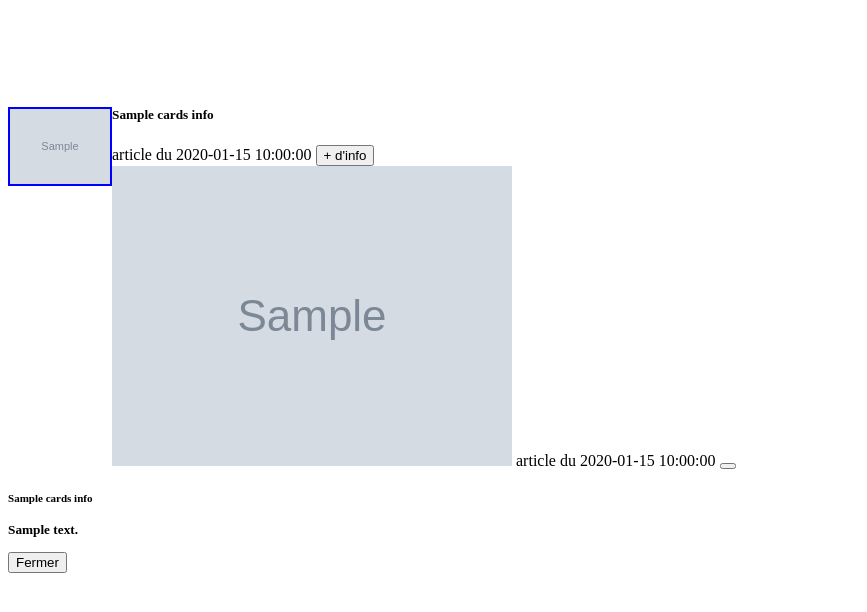
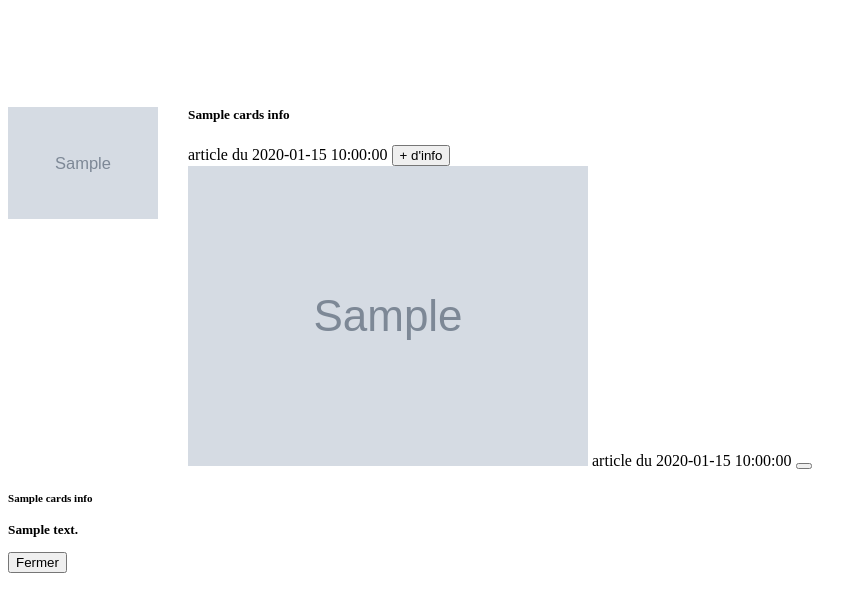
Before and after one commit to VeroBrossard/FluxMasters, a PHP site: template views/index_views.php in a window 1280 px wide. Shown: the top 612 px of the page, without its empty margins (0-867 px from the left). Run offline with PHP 8.4, Linux system fonts and the light colour scheme; the template is opened without the code that fills it: most values are stand-ins (such as "Sample title", 1, 10 or a date in 2020); grey boxes marked "Sample" are stand-in pictures.

Commit message:
passage des données de bases en variables dans index

```diff
--- a/controllers/basicInfo_controller.php
+++ b/controllers/basicInfo_controller.php
@@ -6,8 +6,8 @@ $cardsInfos = [];  //initialisation du tableau pour stocker les infos des Cards
 $arrayFluxOffered = [
   'Actualités' => 'https://www.01net.com/rss/info/flux-rss/flux-toutes-les-actualites/',
   'Tous les Tests 01.net' => 'https://www.01net.com/rss/tests/les-derniers-tests/rss-derniers-tests/',
-  'Produits High-Tech' => 'https://www.01net.com/info/flux-rss/',
-  'Applis & Logiciels' => 'https://www.01net.com/info/flux-rss/',
+  'Produits High-Tech' => 'https://www.01net.com/rss/actualites/produits/',
+  'Applis and Logiciels' => 'https://www.01net.com/rss/actualites/applis-logiciels/',
   'Jeux vidéos' => 'https://www.01net.com/rss/actualites/jeux/',
   'Technologie' => 'https://www.01net.com/rss/actualites/technos/',
   'Buzz société' => 'https://www.01net.com/rss/actualites/buzz-societe/',
--- a/views/index_views.php
+++ b/views/index_views.php
@@ -1,7 +1,7 @@
     <body>
         <!-- pour memoire  logo 01.net :
         src="https://scontent-cdt1-1.xx.fbcdn.net/v/t1.0-1/cp0/p50x50/75435858_10158004797767650_4207896055368384512_n.jpg?_nc_cat=1&ccb=2&_nc_sid=dbb9e7&_nc_ohc=xx80r1C07HMAX96DW6W&_nc_ht=scontent-cdt1-1.xx&tp=27&oh=66c49190dafeb285c0aca3ee62c43908&oe=6046FE1F" -->
-        <h1 style="color:white; text-align:center;"><?= $fluxTitle?> </h1>
+        <h1 style="color:white; text-align:center;"><?= $fluxTitle ?> </h1>
         <?php
         // pour   $cardsInfos[$countTotalItems] = ['title' => $title, 'date' => $pubdate, 'urlImg' => $urlImg, 'description' => $description, 'link' => $linkArticle];
         //$sous_util = $cardsInfos[1];  // exemple recup infos du 1éme item (!! le compte commence à 1)
@@ -9,33 +9,19 @@
         foreach ($cardsInfos as $key => $infos) {
             $sous_util = $cardsInfos[$key];
         ?>
-        <!-- <div class="containt" style="border: 2px solid gold;">
-            <div class="rss-card shadow p-3" style="border: 2px solid red;">
-                <div class="row" style="border: 2px solid black;">
-                    <div class="col-md-6" style="border: 2px solid pink;">
-                        <img style="border: 2px solid blue; float: left;" width="50px" src="<?= $sous_util['urlImg'] ?>"> article du <?= $sous_util['date'] ?>
-                        <span><?= $sous_util['title'] ?></span>
-                    </div>
-
-                    <div class="col-md-6 offset-md-3 col-lg-3">
-                        <button type="button" class="btn btn-outline-info">Accéder aux informations</button>
-                    </div>
-                </div>
-            </div>
-        </div>  -->
-
-        <div id="Exo_4" class="container p-0 my-0 bg-info text-dark border ">
-
+            <div class="container p-0 my-0 bg-info text-dark border ">
                 <div class="col-6 text-wrap p-0"> <br />
                     <div class="card ">
                         <div class="row text-dark">
-                        <div class="card-body">
-                            <img src="<?= $sous_util['urlImg'] ?>" style=" border: 2px solid blue; float: left;" width="100px" alt="mini photo de l'article">
-                            <h5 class="card-title"><?= $sous_util['title'] ?></h5>
+                            <div class="card-body class="px-5"">
+                                <img src="<?= $sous_util['urlImg'] ?>" style="float: left; padding-right:30px;" width="150px" alt="mini photo de l'article">
+                                <h5 class="card-title fw-normal"><?= $sous_util['title'] ?></h5>
                                 <!-- <p class="card-text">L'école des métiers du numérique</p> -->
-                            article du <?= $sous_util['date'] ?>
-                            <button type="button" data-bs-toggle="modal" data-bs-target="#infos" class="btn btn-primary ">+
+                                <span style="   style="clear: both;">article du <?= $sous_util['date'] ?></span>
+                                <span>
+                                    <button type="button" data-bs-toggle="modal" data-bs-target="#infos<?= $key ?>" class="btn btn-primary ">+
                                         d'info</button>
+                                </span>
 
                                 <!-- Tips:  Si vous ne désirez a sque l'écran parent se grise àl'ouveture de la fenêtre, ,il faut utiliser l’attribut data-backdrop="false" dans le code du bouton déclencheur :-->
                             </div>
@@ -46,9 +32,9 @@
             <!--   fenetre modale liée à <a> ou  par <button> par son id -->
             <!-- // pour   $cardsInfos[$countTotalItems] = ['title' => $title, 'date' => $pubdate, 'urlImg' => $urlImg, 'description' => $description, 'link' => $linkArticle]; -->
 
-        <div class="modal fade" id="infos" tabindex="-1" role="dialog" aria-labelledby="exampleModalLabel" aria-hidden="true">
-            <div class="modal-dialog modal-lg" modal-dialog-centered">
-                <div class="modal-content">
+            <div class="modal fade" id="infos<?= $key ?>" tabindex="-1" role="dialog" aria-labelledby="exampleModalLabel" aria-hidden="true">
+                <div class="modal-dialog" modal-dialog-centered">
+                    <div class="modal-content fst-italic.">
                         <!-- Contenu de la fenêtre modale  -->
                         <img src="<?= $sous_util['urlImg'] ?>" alt=" photo de l'article">
                         article du <?= $sous_util['date'] ?>
```
Also changed, not shown: controllers/index_controller.php (+25 -17 lines). Lines whose indentation alone changed are shown as unchanged.
